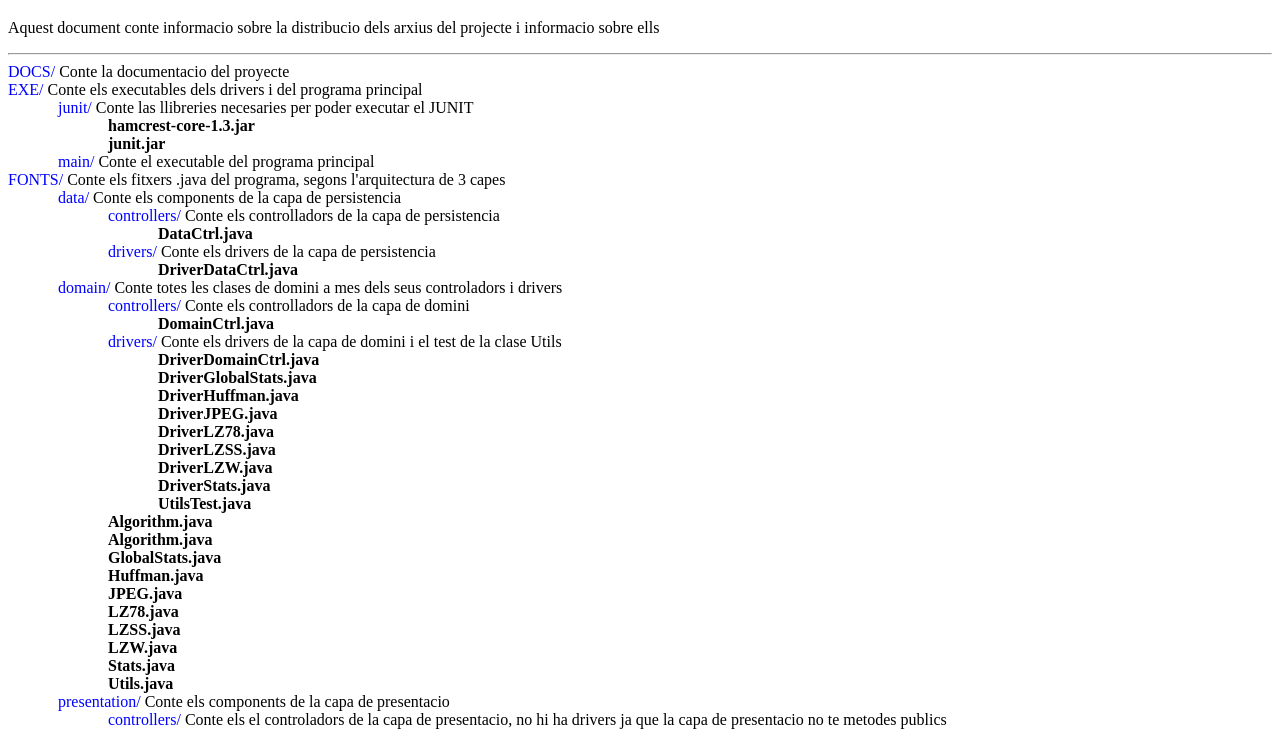
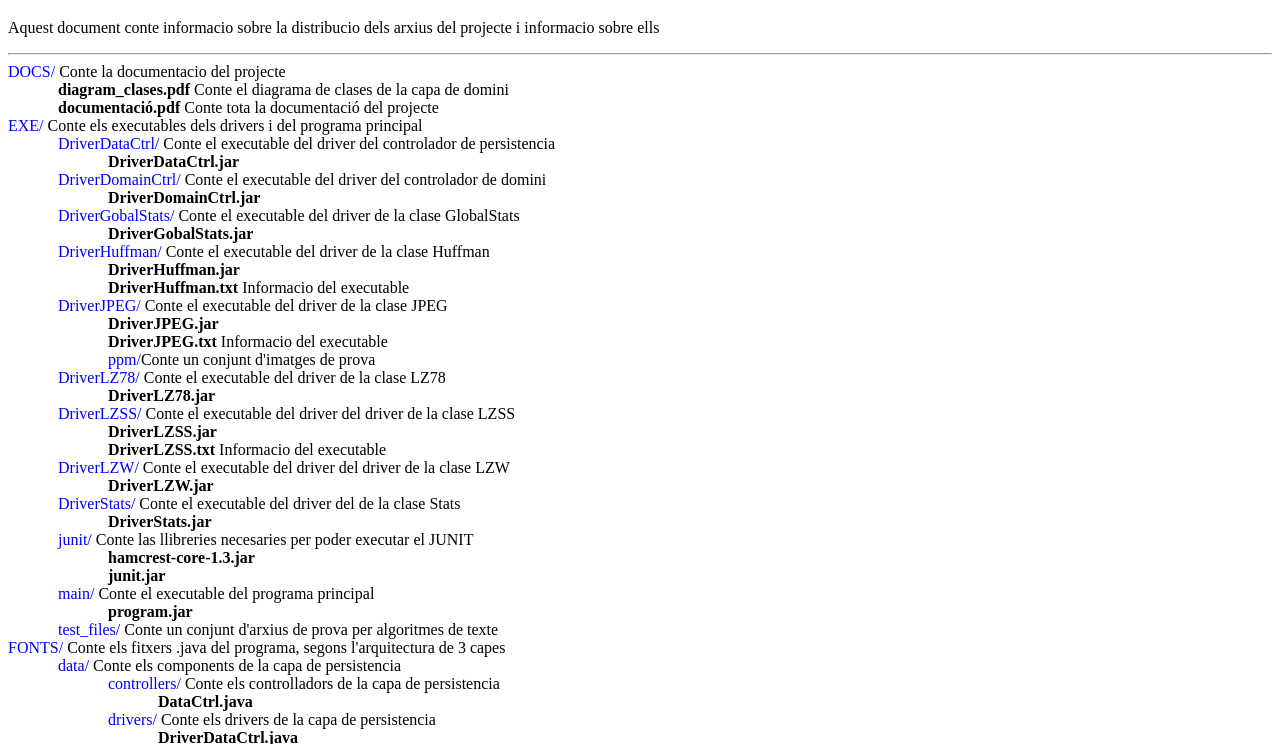
Before and after one commit to polmonroig/compressor, a plain HTML site: page index.html in a window 1280 px wide. Shown: the part 61-805 px from the top of the page. Drawn offline with Linux system fonts and the light colour scheme.

Commit message:
Update index

```diff
--- a/index.html
+++ b/index.html
@@ -10,16 +10,52 @@
 		<p>Aquest document conte informacio sobre la distribucio dels arxius del projecte i informacio sobre ells</p>
 		<hr>
         <span class="folder t1">DOCS/</span>
-		<span class="t1">Conte la documentacio del proyecte</span><br/>
+		<span>Conte la documentacio del projecte</span><br/>
+			<span class="file t2">diagram_clases.pdf</span><span> Conte el diagrama de clases de la capa de domini</span><br/>
+			<span class="file t2">documentació.pdf</span><span> Conte tota la documentació del projecte</span><br/>
 		<span class="folder t1">EXE/</span>
 		<span >Conte els executables dels drivers i del programa principal</span><br/>
-			<span class="folder t2">junit/</span>
+			<span class="folder t2">DriverDataCtrl/</span>
+			<span>Conte el executable del driver del controlador de persistencia</span><br/>
+				<span class="file t3">DriverDataCtrl.jar</span><br/>
+			<span class="folder t2">DriverDomainCtrl/</span>
+			<span>Conte el executable del driver del controlador de domini</span><br/>
+				<span class="file t3">DriverDomainCtrl.jar</span><br/>
+			<span class="folder t2">DriverGobalStats/</span>
+			<span>Conte el executable del driver de la clase GlobalStats</span><br/>
+				<span class="file t3">DriverGobalStats.jar</span><br/>
+			<span class="folder t2">DriverHuffman/</span>
+			<span>Conte el executable del driver de la clase Huffman</span><br/>
+				<span class="file t3">DriverHuffman.jar</span><br/>
+				<span class="file t3">DriverHuffman.txt</span> <span>Informacio del executable</span><br/>
+			<span class="folder t2">DriverJPEG/</span>
+			<span>Conte el executable del driver de la clase JPEG</span><br/>
+				<span class="file t3">DriverJPEG.jar</span><br/>
+				<span class="file t3">DriverJPEG.txt</span> <span>Informacio del executable</span><br/>
+				<span class="folder t3">ppm/</span><span>Conte un conjunt d'imatges de prova</span><br/>
+			<span class="folder t2">DriverLZ78/</span>
+			<span>Conte el executable del driver de la clase LZ78</span><br/>
+				<span class="file t3">DriverLZ78.jar</span><br/>
+			<span class="folder t2">DriverLZSS/</span>
+			<span>Conte el executable del driver del driver de la clase LZSS</span><br/>
+				<span class="file t3">DriverLZSS.jar</span><br/>
+				<span class="file t3">DriverLZSS.txt</span> <span>Informacio del executable</span><br/>
+			<span class="folder t2">DriverLZW/</span>
+			<span>Conte el executable del driver del driver de la clase LZW</span><br/>
+				<span class="file t3">DriverLZW.jar</span><br/>
+			<span class="folder t2">DriverStats/</span>
+			<span>Conte el executable del driver del de la clase Stats</span><br/>
+			<span class="file t3">DriverStats.jar</span><br/>
+		<span class="folder t2">junit/</span>
 			<span>Conte las llibreries necesaries per poder executar el JUNIT</span><br/>
 				<span class="file t3">hamcrest-core-1.3.jar</span><br/>
 				<span class="file t3">junit.jar</span><br/>
 			<span class="folder t2">main/</span>
 			<span>Conte el executable del programa principal</span><br/>
-		<span class="folder t1">FONTS/</span>
+				<span class="file t3">program.jar</span><br/>
+			<span class="folder t2">test_files/</span>
+			<span>Conte un conjunt d'arxius de prova per algoritmes de texte</span><br/>
+			<span class="folder t1">FONTS/</span>
 		<span>Conte els fitxers .java del programa, segons l'arquitectura de 3 capes</span><br/>
 			<span class="folder t2">data/</span>
 			<span>Conte els components de la capa de persistencia</span><br/>
```
Also changed, not shown: 3 other files.
